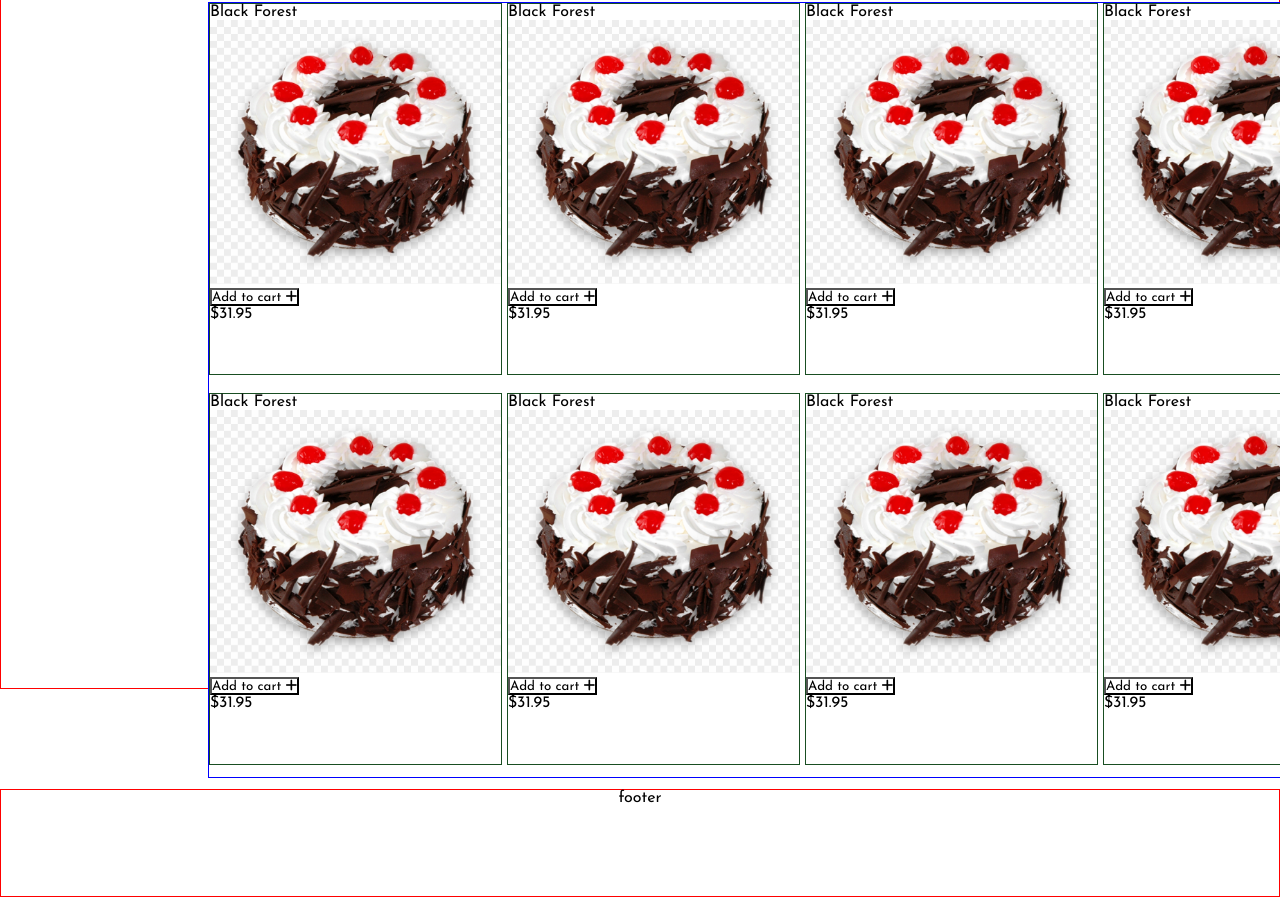
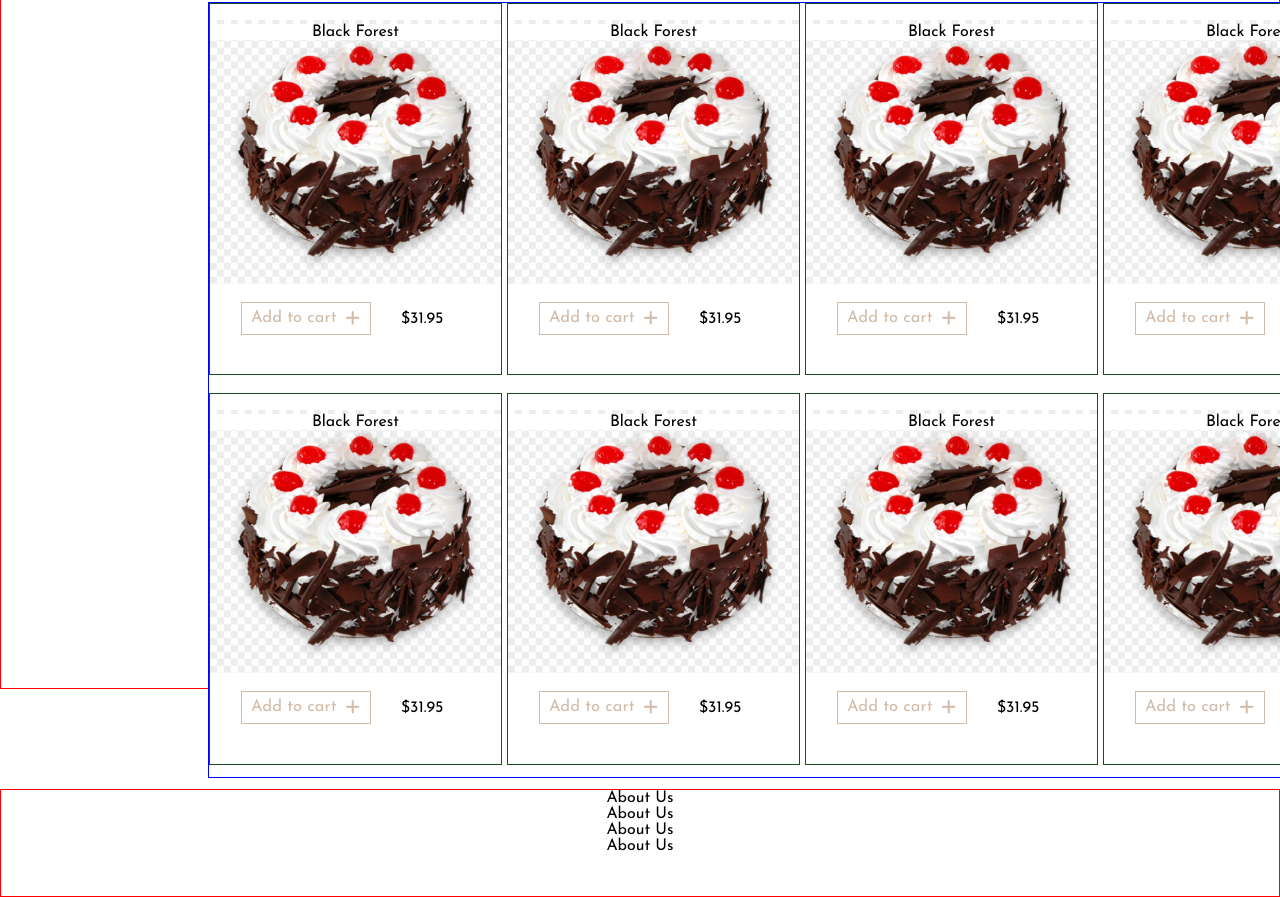
Before and after one commit to kallyas/cakeshop, a plain HTML site: page index.html in a window 1280 px wide. Shown: the part 325-1222 px from the top of the page. Drawn offline with Linux system fonts and the light colour scheme.

Commit message:
Added footer

```diff
--- a/css/style.css
+++ b/css/style.css
@@ -131,9 +131,50 @@ footer {
   height: 372px;
 }
 
+.card-header {
+  position: relative;
+  top: 20px;
+}
+.card-header p {
+  text-align: center;
+}
 .card-body img {
   width: 100%;
   height: 50%;
+}
+
+.add-cart {
+  position: relative;
+  background: #ffffff;
+  color: #d2bba9;
+  font-size: 16.5px;
+  border: 1px solid #d2bba9;
+  width: 130px;
+  height: 33px;
+  left: 31px;
+  top: 14px;
+}
+.add-cart:hover {
+  background-color: #c58e64;
+  color: #ffffff;
+}
+
+.card-footer p {
+  position: relative;
+  margin-top: -10px;
+  width: 82px;
+  height: 28px;
+  left: 191px;
+}
+
+.fa-plus {
+  float: right;
+  margin-right: 10px;
+  text-align: center;
+}
+
+.fa-plus:hover {
+  background-color: #c58e64;
 }
 
 @media screen and (max-width: 464px) {
@@ -146,7 +187,7 @@ footer {
   }
 
   .logo {
-    margin-left: 0px;
+    margin-left: 45px;
   }
 
   nav {
@@ -155,6 +196,9 @@ footer {
     grid-column: 2/3;
     display: inline-flex;
     justify-content: space-between;
+  }
+  .total {
+    margin-left: 50px;
   }
 
   .total-p {
@@ -185,6 +229,7 @@ footer {
 
   .products-container {
     width: auto;
+    height: auto;
     grid-template-columns: 1fr;
     margin-left: 50px;
     margin-right: 50px;
@@ -193,11 +238,13 @@ footer {
 
   .product-card {
     margin-left: 30px;
+    width: auto;
+    height: auto;
   }
 
-  footer {
+  /* footer {
     margin-top: 2300px;
-  }
+  } */
 }
 
 @media screen and (max-width: 360px) {
@@ -210,13 +257,17 @@ footer {
     font-size: 1.5rem;
   }
   .logo {
-      margin-left: 30px;
+    margin-left: 30px;
   }
 
   .total {
-      margin-left: 15px;
+    margin-left: 15px;
   }
   .total img {
-      margin-left: -5px;
+    margin-left: -5px;
+  }
+  .product-card {
+    width: auto;
+    height: auto;
   }
 }
--- a/index.html
+++ b/index.html
@@ -41,7 +41,9 @@
 				<img src="./images/black-forest.png" alt="cake-image" />
         </div>
 				<div class="card-footer">
-					<button>Add to cart <i class="fas fa-plus"></i></button>
+					<button class="add-cart">
+            Add to cart <i class="fas fa-plus"></i>
+          </button>
 					<p>$31.95</p>
 				</div>
 			</div>
@@ -53,7 +55,9 @@
 					<img src="./images/black-forest.png" alt="cake-image" />
         </div>
 					<div class="card-footer">
-						<button>Add to cart <i class="fas fa-plus"></i></button>
+						<button class="add-cart">
+            Add to cart <i class="fas fa-plus"></i>
+          </button>
 						<p>$31.95</p>
 					</div>
 				</div>
@@ -65,7 +69,9 @@
 						<img src="./images/black-forest.png" alt="cake-image" />
         </div>
 						<div class="card-footer">
-							<button>Add to cart <i class="fas fa-plus"></i></button>
+							<button class="add-cart">
+            Add to cart <i class="fas fa-plus"></i>
+          </button>
 							<p>$31.95</p>
 						</div>
 					</div>
@@ -77,7 +83,9 @@
 							<img src="./images/black-forest.png" alt="cake-image" />
         </div>
 							<div class="card-footer">
-								<button>Add to cart <i class="fas fa-plus"></i></button>
+								<button class="add-cart">
+            Add to cart <i class="fas fa-plus"></i>
+          </button>
 								<p>$31.95</p>
 							</div>
 						</div>
@@ -89,7 +97,9 @@
 								<img src="./images/black-forest.png" alt="cake-image" />
         </div>
 								<div class="card-footer">
-									<button>Add to cart <i class="fas fa-plus"></i></button>
+									<button class="add-cart">
+            Add to cart <i class="fas fa-plus"></i>
+          </button>
 									<p>$31.95</p>
 								</div>
 							</div>
@@ -101,7 +111,9 @@
 									<img src="./images/black-forest.png" alt="cake-image" />
         </div>
 									<div class="card-footer">
-										<button>Add to cart <i class="fas fa-plus"></i></button>
+										<button class="add-cart">
+            Add to cart <i class="fas fa-plus"></i>
+          </button>
 										<p>$31.95</p>
 									</div>
 								</div>
@@ -113,7 +125,9 @@
 										<img src="./images/black-forest.png" alt="cake-image" />
         </div>
 										<div class="card-footer">
-											<button>Add to cart <i class="fas fa-plus"></i></button>
+											<button class="add-cart">
+            Add to cart <i class="fas fa-plus"></i>
+          </button>
 											<p>$31.95</p>
 										</div>
 									</div>
@@ -125,14 +139,21 @@
 											<img src="./images/black-forest.png" alt="cake-image" />
         </div>
 											<div class="card-footer">
-												<button>Add to cart <i class="fas fa-plus"></i></button>
+												<button class="add-cart">
+            Add to cart <i class="fas fa-plus"></i>
+          </button>
 												<p>$31.95</p>
 											</div>
 										</div>
 									</div>
 </main>
 <footer>
-	footer
+	<ul>
+		<li>About Us</li>
+		<li>About Us</li>
+		<li>About Us</li>
+		<li>About Us</li>
+	</ul>
 </footer>
 
 <body>
```
